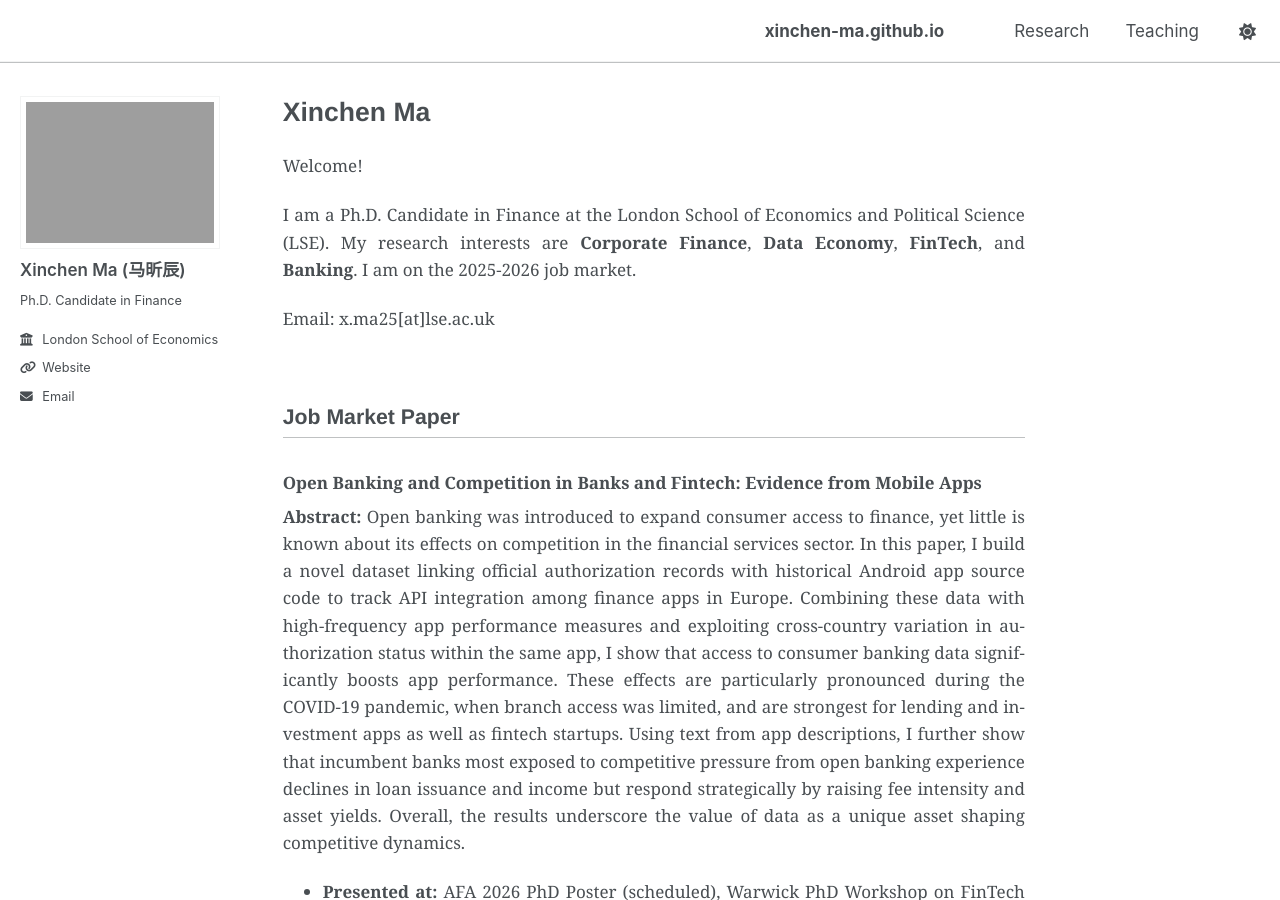
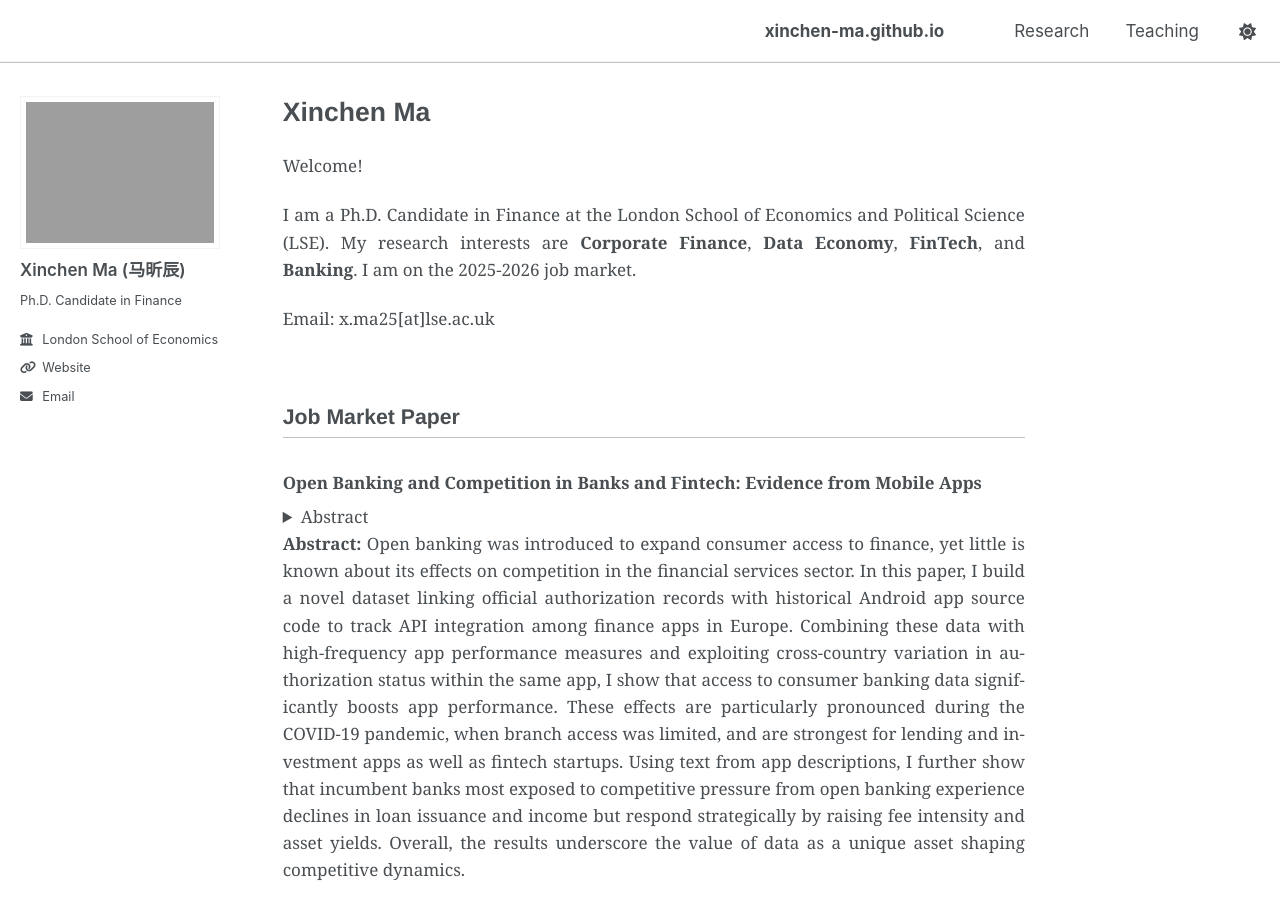
Before and after one commit to xinchen-ma/xinchen-ma.github.io, a Jekyll site: the page built from index.md, in a window 1280 px wide and 900 px high. Built offline with Jekyll 4.4.1, drawn with Linux system fonts in a browser that asks for light colours; a script that is not in the unit is left out.

Commit message:
Update index.md

```diff
--- a/index.md
+++ b/index.md
@@ -19,6 +19,13 @@ Email: x.ma25[at]lse.ac.uk
 ## Job Market Paper {#research}
 
 ### Open Banking and Competition in Banks and Fintech: Evidence from Mobile Apps
+
+<details class="abstract">
+  <summary>Abstract</summary>
+  <p>
+    Open banking was introduced to expand consumer access to finance, yet little is known about its effects on competition…
+  </p>
+</details>
 
 **Abstract:** Open banking was introduced to expand consumer access to finance, yet little is known about its effects on competition in the financial services sector. In this paper, I build a novel dataset linking official authorization records with historical Android app source code to track API integration among finance apps in Europe. Combining these data with high-frequency app performance measures and exploiting cross-country variation in authorization status within the same app, I show that access to consumer banking data significantly boosts app performance. These effects are particularly pronounced during the COVID-19 pandemic, when branch access was limited, and are strongest for lending and investment apps as well as fintech startups. Using text from app descriptions, I further show that incumbent banks most exposed to competitive pressure from open banking experience declines in loan issuance and income but respond strategically by raising fee intensity and asset yields. Overall, the results underscore the value of data as a unique asset shaping competitive dynamics.
 
```
